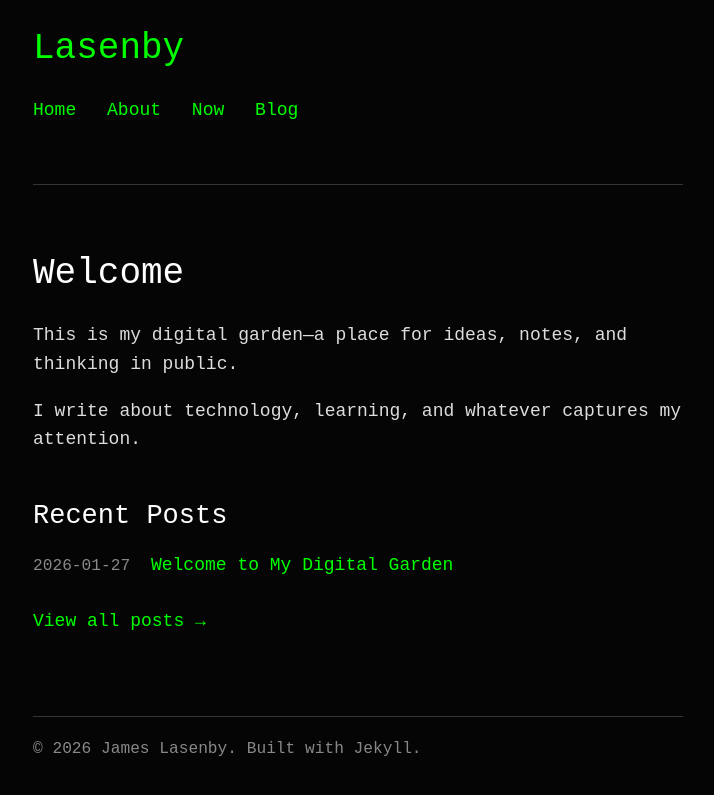
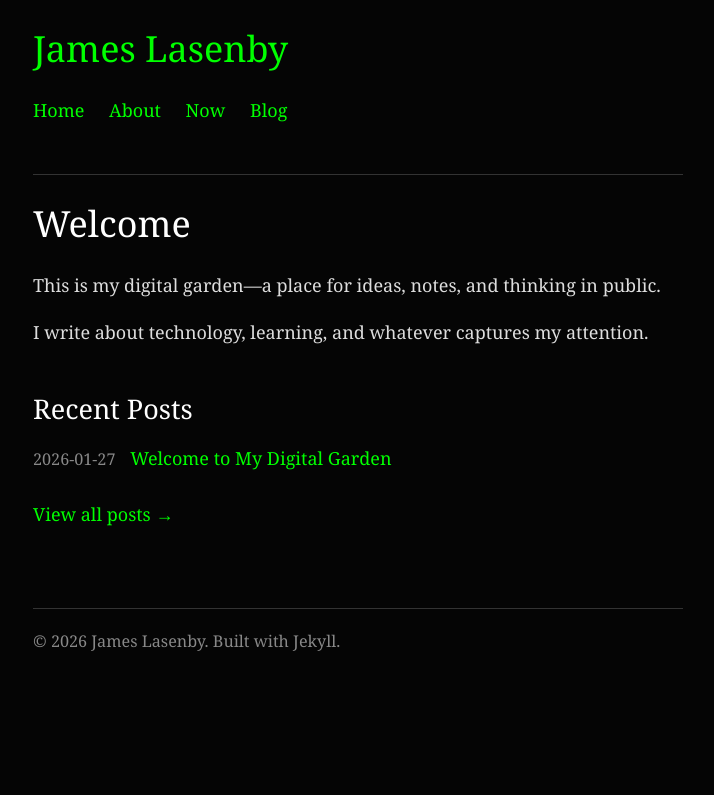
Before and after one commit to jlasenby/jlasenby.github.io, a Jekyll site: the page built from index.html, in a window 1280 px wide. Shown: the top 795 px of the page, without its empty margins (282-996 px from the left). Built offline with Jekyll 4.4.1, drawn with Linux system fonts in a browser that asks for light colours.

Commit message:
Update design: Change title to James Lasenby, switch to Georgia font, reduce header spacing
- Changed site title to 'James Lasenby'
- Changed main font from monospace to Georgia serif
- Reduced header padding-bottom from 20px to 10px
- Reduced header margin-bottom from 60px to 20px

Co-Authored-By: Claude Sonnet 4.5 <noreply@anthropic.com>

```diff
--- a/_layouts/default.html
+++ b/_layouts/default.html
@@ -10,7 +10,7 @@
 <body>
   <div class="container">
     <header>
-      <h1><a href="{{ '/' | relative_url }}">{{ site.title }}</a></h1>
+      <h1><a href="{{ '/' | relative_url }}">James Lasenby</a></h1>
       <nav>
         <a href="{{ '/' | relative_url }}">Home</a>
         <a href="{{ '/about' | relative_url }}">About</a>
--- a/assets/css/styles.css
+++ b/assets/css/styles.css
@@ -11,7 +11,7 @@ html {
 body {
   background-color: #050505;
   color: #dddddd;
-  font-family: 'Courier Prime', 'Courier New', monospace;
+  font-family: Georgia, serif;
   line-height: 1.6;
   padding: 20px;
 }
@@ -22,8 +22,8 @@ body {
 }
 
 header {
-  margin-bottom: 60px;
-  padding-bottom: 20px;
+  margin-bottom: 20px;
+  padding-bottom: 10px;
   border-bottom: 1px solid #333;
 }
 
```
